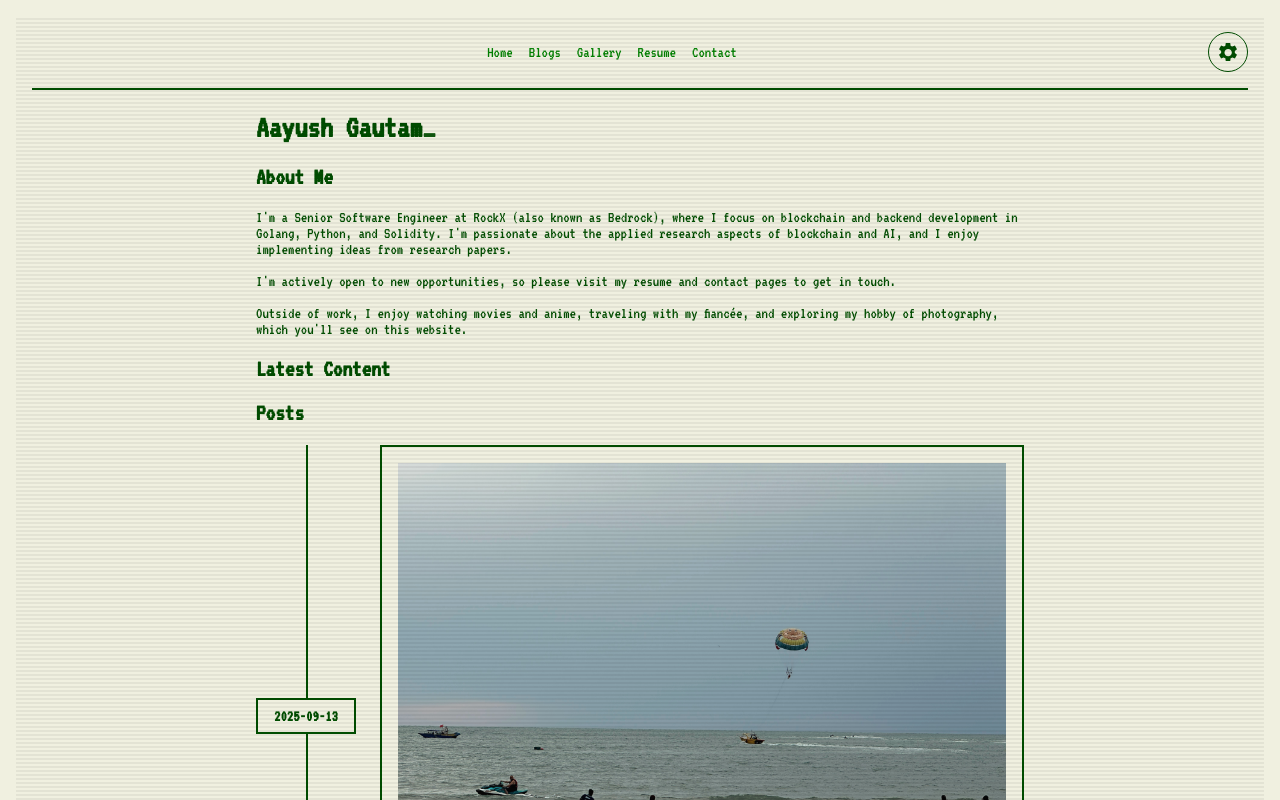
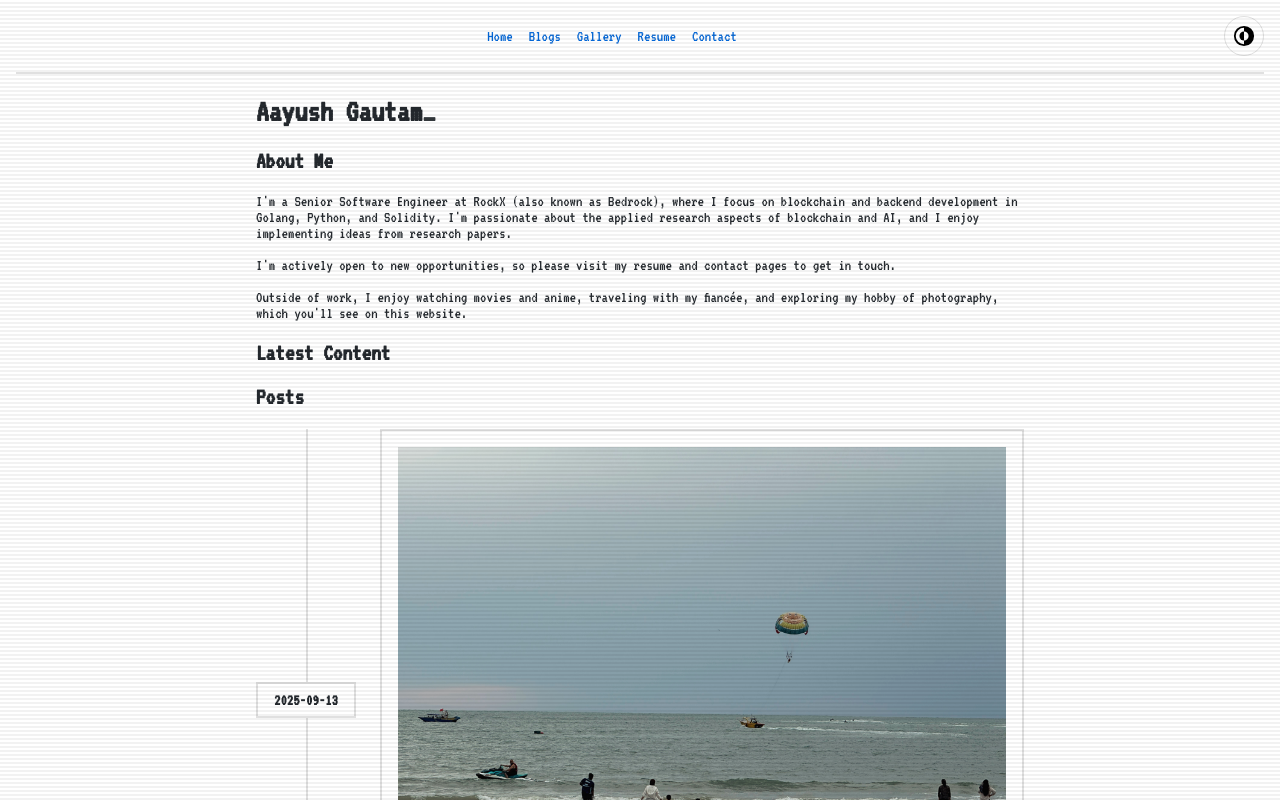
Before and after one commit to insideaayush/bit-by-bit, a Next.js app: page / in a window 1280 px wide. Shown: the top 800 px of the page. Built offline with nearby package versions, Linux system fonts and the light colour scheme.

Commit message:
feat(theme): change theming icon & set github as default theme

```diff
--- a/src/app/globals.css
+++ b/src/app/globals.css
@@ -1,4 +1,3 @@
-html,
 body {
   margin: 0;
   padding: var(--spacing-md);
--- a/src/components/ThemeSwitcher.tsx
+++ b/src/components/ThemeSwitcher.tsx
@@ -4,7 +4,7 @@ import { useState, useEffect } from 'react';
 
 export default function ThemeSwitcher() {
   const [theme, setTheme] = useState('light');
-  const [scheme, setScheme] = useState('default'); // 'default', 'github'
+  const [scheme, setScheme] = useState('github'); // 'default', 'github'
   const [showCard, setShowCard] = useState(false);
 
   useEffect(() => {
@@ -25,7 +25,7 @@ export default function ThemeSwitcher() {
       setScheme(storedScheme);
       document.documentElement.setAttribute('data-scheme', storedScheme);
     } else {
-      document.documentElement.setAttribute('data-scheme', 'default');
+      document.documentElement.setAttribute('data-scheme', 'github'); // Set GitHub as default scheme
     }
   }, []);
 
@@ -65,9 +65,18 @@ export default function ThemeSwitcher() {
           justifyContent: 'center',
         }}
       >
-        <svg xmlns="http://www.w3.org/2000/svg" width="24" height="24" viewBox="0 0 24 24" fill="currentColor">
-          <path d="M19.43 12.98c.04-.32.07-.64.07-.98s-.03-.66-.07-.98l2.11-1.65c.19-.15.24-.42.12-.64l-2-3.46c-.12-.22-.39-.3-.61-.22l-2.49 1c-.52-.4-1.09-.73-1.71-.97l-.35-2.5c-.05-.24-.27-.42-.51-.42h-4c-.25 0-.46.18-.5.42l-.36 2.5c-.62.24-1.19.57-1.71.97l-2.49-1c-.22-.09-.49 0-.61.22l-2 3.46c-.13.22-.07.49.12.64l2.11 1.65c-.04.32-.07.65-.07.98s.03.66.07.98l-2.11 1.65c-.19.15-.24.42-.12.64l2 3.46c.12.22.39.3.61.22l2.49-1c.52.4 1.09.73 1.71.97l.35 2.5c.05.24.27.42.51.42h4c.25 0 .46-.18.5-.42l.36-2.5c.62-.24 1.19-.57 1.71-.97l2.49 1c.22.09.49 0 .61-.22l2-3.46c.12-.22.07-.49-.12-.64l-2.11-1.65zm-4.43 2.52c-.76.76-1.76 1.17-2.83 1.17s-2.07-.41-2.83-1.17c-.76-.76-1.17-1.76-1.17-2.83s.41-2.07 1.17-2.83c.76-.76 1.76-1.17 2.83-1.17s2.07.41 2.83 1.17c.76.76 1.17 1.76 1.17 2.83s-.41 2.07-1.17 2.83z"/>
-        </svg>
+        {theme === 'light' ? (
+          <svg viewBox="0 0 48 48" xmlns="http://www.w3.org/2000/svg" fill="#000000"><g id="SVGRepo_bgCarrier" stroke-width="0"></g><g id="SVGRepo_tracerCarrier" stroke-linecap="round" stroke-linejoin="round"></g><g id="SVGRepo_iconCarrier"> <title>dark-mode</title> <g id="Layer_2" data-name="Layer 2"> <g id="Icons"> <g> <rect width="48" height="48" fill="none"></rect> <g> <path d="M14,24A10,10,0,0,0,24,34V14A10,10,0,0,0,14,24Z"></path> <path d="M24,2A22,22,0,1,0,46,24,21.9,21.9,0,0,0,24,2ZM6,24A18.1,18.1,0,0,1,24,6v8a10,10,0,0,1,0,20v8A18.1,18.1,0,0,1,6,24Z"></path> </g> </g> </g> </g> </g></svg>
+          // <svg xmlns="http://www.w3.org/2000/svg" width="24" height="24" viewBox="0 0 24 24" fill="currentColor">
+          //   <path d="M12 2.25a.75.75 0 0 1 .75.75v2.25a.75.75 0 0 1-1.5 0V3a.75.75 0 0 1 .75-.75ZM7.44 6.69a.75.75 0 0 1 1.06-1.06l1.59 1.59a.75.75 0 0 1-1.06 1.06L7.44 6.69ZM13.5 12a1.5 1.5 0 1 1-3 0 1.5 1.5 0 0 1 3 0ZM16.19 7.44a.75.75 0 0 1 1.06-1.06l1.59 1.59a.75.75 0 0 1-1.06 1.06l-1.59-1.59ZM18.75 12a.75.75 0 0 1 .75-.75h2.25a.75.75 0 0 1 0 1.5H19.5a.75.75 0 0 1-.75-.75ZM16.19 16.56a.75.75 0 0 1 1.06 1.06l-1.59 1.59a.75.75 0 0 1-1.06-1.06l1.59-1.59ZM12 18.75a.75.75 0 0 1 .75.75v2.25a.75.75 0 0 1-1.5 0V19.5a.75.75 0 0 1 .75-.75ZM7.44 17.31a.75.75 0 0 1-1.06 1.06l-1.59-1.59a.75.75 0 0 1 1.06-1.06l1.59 1.59ZM3 12a.75.75 0 0 1-.75.75H.75a.75.75 0 0 1 0-1.5H2.25a.75.75 0 0 1 .75.75ZM6.69 7.44a.75.75 0 0 1-1.06-1.06l-1.59 1.59a.75.75 0 0 1 1.06 1.06l1.59-1.59Z" clip-rule="evenodd" fill-rule="evenodd" />
+          // </svg>
+        ) : (
+          <svg viewBox="0 0 24 24" fill="none" xmlns="http://www.w3.org/2000/svg" stroke="#ffffff"><g id="SVGRepo_bgCarrier" stroke-width="0"></g><g id="SVGRepo_tracerCarrier" stroke-linecap="round" stroke-linejoin="round"></g><g id="SVGRepo_iconCarrier"> <path d="M12 16C14.2091 16 16 14.2091 16 12C16 9.79086 14.2091 8 12 8V16Z" fill="#ffffff"></path> <path fill-rule="evenodd" clip-rule="evenodd" d="M12 2C6.47715 2 2 6.47715 2 12C2 17.5228 6.47715 22 12 22C17.5228 22 22 17.5228 22 12C22 6.47715 17.5228 2 12 2ZM12 4V8C9.79086 8 8 9.79086 8 12C8 14.2091 9.79086 16 12 16V20C16.4183 20 20 16.4183 20 12C20 7.58172 16.4183 4 12 4Z" fill="#ffffff"></path> </g></svg>
+          // <svg viewBox="0 0 48 48" xmlns="http://www.w3.org/2000/svg" fill="#ffffff" transform="matrix(-1, 0, 0, 1, 0, 0)" stroke="#ffffff"><g id="SVGRepo_bgCarrier" stroke-width="0"></g><g id="SVGRepo_tracerCarrier" stroke-linecap="round" stroke-linejoin="round"></g><g id="SVGRepo_iconCarrier"> <title>dark-mode</title> <g id="Layer_2" data-name="Layer 2"> <g id="Icons"> <g> <rect width="48" height="48" fill="none"></rect> <g> <path d="M14,24A10,10,0,0,0,24,34V14A10,10,0,0,0,14,24Z"></path> <path d="M24,2A22,22,0,1,0,46,24,21.9,21.9,0,0,0,24,2ZM6,24A18.1,18.1,0,0,1,24,6v8a10,10,0,0,1,0,20v8A18.1,18.1,0,0,1,6,24Z"></path> </g> </g> </g> </g> </g></svg>
+          // <svg xmlns="http://www.w3.org/2000/svg" width="24" height="24" viewBox="0 0 24 24" fill="currentColor">
+          //   <path d="M9.525 2.25a.75.75 0 0 1 .75-.75h4.5a.75.75 0 0 1 .75.75v2.25a.75.75 0 0 1-1.5 0V3.75h-3v.75a.75.75 0 0 1-1.5 0V3a.75.75 0 0 1 .75-.75ZM12 6a6 6 0 0 0-6 6c0 1.61.593 3.093 1.567 4.243a.75.75 0 0 1-.97 1.154A7.488 7.488 0 0 1 4.5 12a7.5 7.5 0 0 1 15 0c0 1.82-.597 3.5-1.603 4.83a.75.75 0 0 1-.97-1.154C17.407 15.093 18 13.61 18 12a6 6 0 0 0-6-6Z" clip-rule="evenodd" fill-rule="evenodd" />
+          // </svg>
+        )}
       </button>
 
       {showCard && (
```
